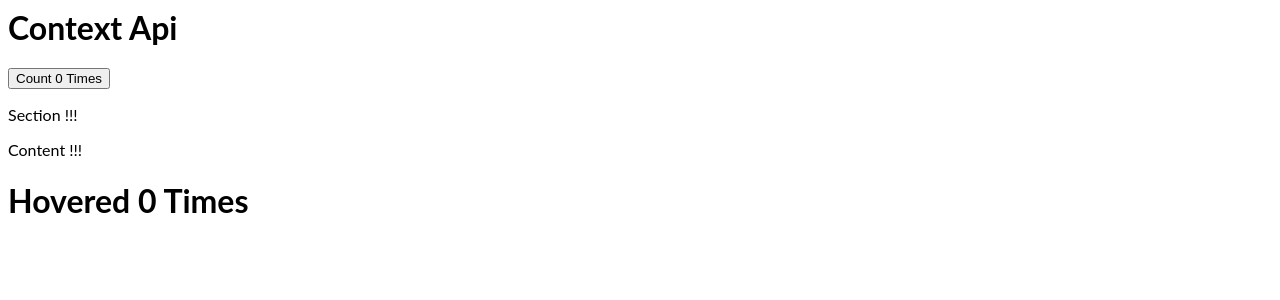
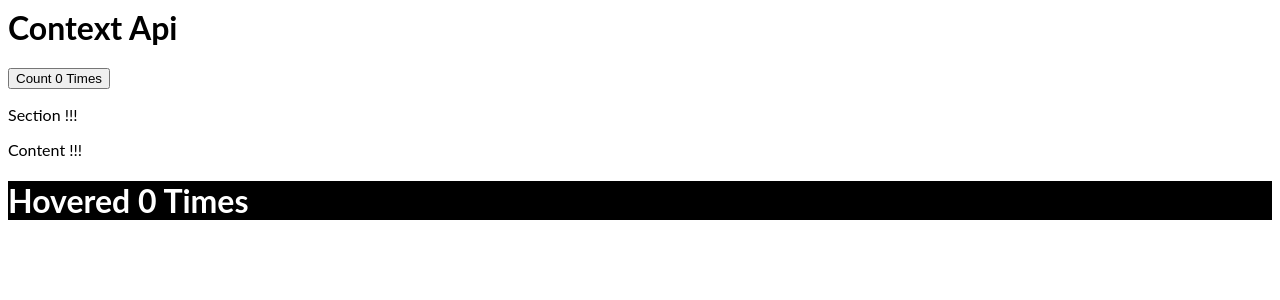
Before and after one commit to ShakibAhmed007/react-dev-context-api, a React (Create React App) app: page / in a window 1280 px wide. Shown: the top 300 px of the page. Built offline with nearby package versions, Linux system fonts and the light colour scheme.

Commit message:
3 files modified

```diff
--- a/src/App.js
+++ b/src/App.js
@@ -5,6 +5,9 @@ import Section from './components/Section';
 import Counter from './components/Counter';
 
 export default class App extends React.Component {
+  state = {
+    theme: 'dark'
+  };
   render() {
     return (
       <div>
@@ -14,7 +17,7 @@ export default class App extends React.Component {
             <ClickCounter count={counter} incrementCount={incrementCount} />
           )}
         />
-        <Section />
+        <Section theme={'dark'}/>
       </div>
     );
   }
--- a/src/components/Content.js
+++ b/src/components/Content.js
@@ -2,13 +2,18 @@ import React from 'react';
 import HoverCounter from './HoverCounter';
 import Counter from './Counter';
 
-const Content = () => {
+const Content = props => {
+  const { theme } = props;
   return (
     <div>
       <p> Content !!! </p>
       <Counter
         render={(counter, incrementCount) => (
-          <HoverCounter count={counter} incrementCount={incrementCount} />
+          <HoverCounter
+            count={counter}
+            incrementCount={incrementCount}
+            theme={theme}
+          />
         )}
       />
     </div>
--- a/src/components/HoverCounter.js
+++ b/src/components/HoverCounter.js
@@ -2,11 +2,17 @@ import React from 'react';
 
 class HoverCounter extends React.Component {
   render() {
-    const { count, incrementCount } = this.props;
+    const { count, incrementCount, theme } = this.props;
+    const style =
+      theme === 'dark'
+        ? { backgroundColor: '#000000', color: '#ffffff' }
+        : null;
     return (
       <div>
         <div>
-          <h1 onMouseOver={incrementCount}>Hovered {count} Times</h1>
+          <h1 onMouseOver={incrementCount} style={style}>
+            Hovered {count} Times
+          </h1>
         </div>
       </div>
     );
--- a/src/components/Section.js
+++ b/src/components/Section.js
@@ -1,11 +1,12 @@
 import React from 'react';
 import Content from './Content';
 
-const Section = () => {
+const Section = props => {
+  const { theme } = props;
   return (
     <div>
       <p> Section !!! </p>
-      <Content />
+      <Content theme={theme} />
     </div>
   );
 };
```
